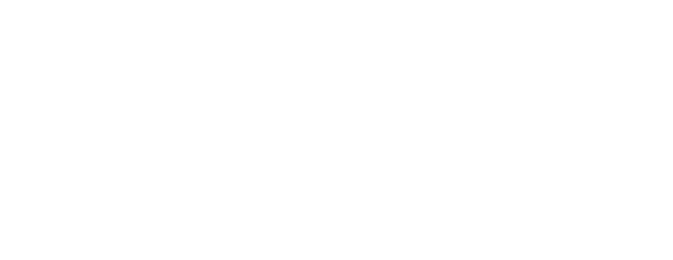
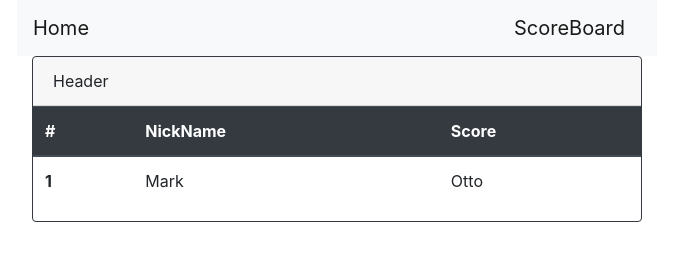
Before and after one commit to Akashi23/Game-for-training-multitasking, a plain HTML site: page ScoreBoard.html in a window 1280 px wide. Shown: the whole page, without its empty margins (303-976 px from the left). Drawn offline with Linux system fonts and the light colour scheme.

Commit message:
Frontend is done

```diff
--- a/ScoreBoard.html
+++ b/ScoreBoard.html
@@ -5,12 +5,40 @@
     <title>Gamedev Canvas Workshop</title>
     <link rel="stylesheet" type="text/css" href="css/bootstrap.css">
     <style>
-
+        .center {
+            margin: auto;
+            width: 50%;
+        }
 
     </style>
 </head>
 <body>
+    <nav class="navbar navbar-light bg-light center">
+        <a class="navbar-brand" href="../Games with Canvas/index.html">Home</a>
+        <a class="navbar-brand" href="../Games with Canvas/index.html">ScoreBoard</a>
+    </nav>
+    <div class="container center">
+        <div class="card border-dark mb-3" style="max-width: 60rem;">
+            <div class="card-header">Header</div>
+            <table class="table">
+                <thead class="thead-dark">
+                <tr>
+                    <th scope="col">#</th>
+                    <th scope="col">NickName</th>
+                    <th scope="col">Score</th>
+                </tr>
+                </thead>
+                <tbody>
+                <tr>
+                    <th scope="row">1</th>
+                    <td>Mark</td>
+                    <td>Otto</td>
+                </tr>
+                </tbody>
+            </table>
+            </div>
 
+    </div>
 
 </body>
 </html>
```
Also changed, not shown: Game.html (+2 -2 lines), index.html (+1 -1 lines).
